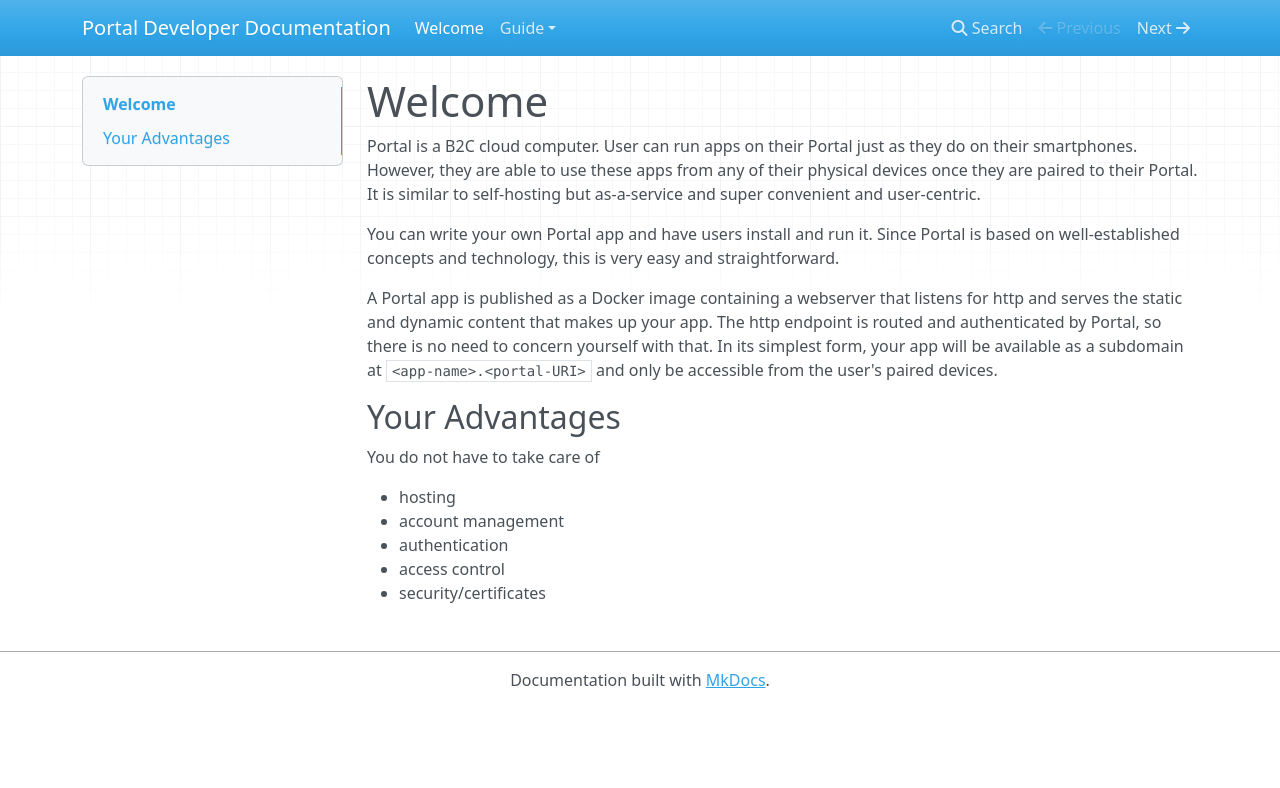
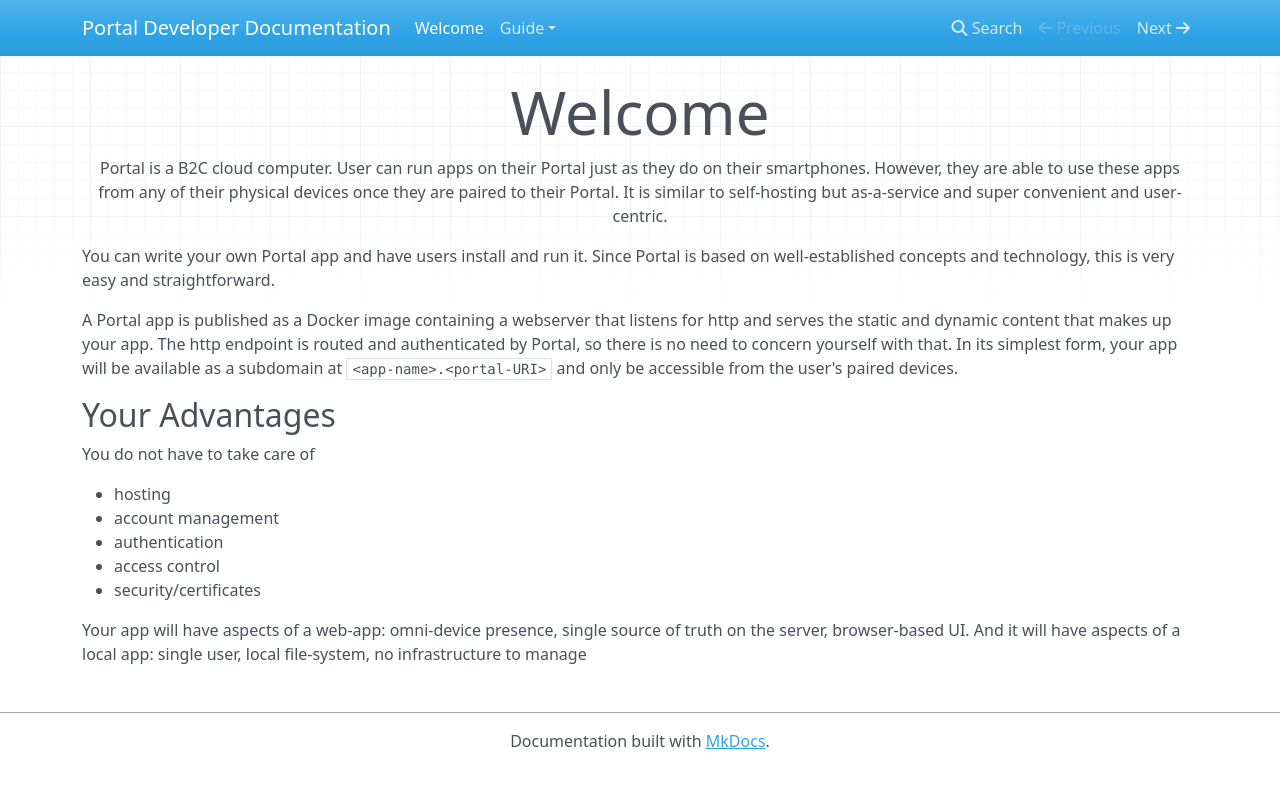
Before and after one commit to FreeshardBase/documentation, an MkDocs documentation site: the page built from docs/index.md, in a window 1280 px wide. Shown: the top 788 px of the page. Built offline with MkDocs 1.6.1, drawn with Linux system fonts in a browser that asks for light colours; nearby versions of some CDN libraries.

Commit message:
progress with styling and some content

```diff
--- /dev/null
+++ b/docs/css/extra.css
@@ -0,0 +1,49 @@
+div.col-md-9 h1:first-of-type {
+    text-align: center;
+    font-size: 60px;
+    font-weight: 300;
+}
+
+div.col-md-9>p:first-of-type {
+    text-align: center;
+}
+
+div.col-md-9 p.admonition-title:first-of-type {
+    text-align: left;
+}
+
+div.col-md-9 h1:first-of-type .headerlink {
+    display: none;
+}
+
+code.no-highlight {
+    color: black;
+}
+
+/* Definition List styles */
+
+dd {
+    padding-left: 20px;
+}
+
+/* Homepage */
+
+body.homepage div.jumbotron {
+    margin-top: 1.5rem;
+    padding-top: 1rem;
+    padding-bottom: 0;
+}
+
+body.homepage div.jumbotron div.card {
+    margin-bottom: 2rem;
+}
+
+body.homepage>div.container>div.row>div.col-md-3 {
+    display: none;
+}
+
+body.homepage>div.container>div.row>div.col-md-9 {
+    margin-left: 0;
+    flex: 0 0 100%;
+    max-width: 100%;
+}
--- a/docs/index.md
+++ b/docs/index.md
@@ -20,3 +20,9 @@ You do not have to take care of
 * authentication
 * access control
 * security/certificates
+
+
+
+
+Your app will have aspects of a web-app: omni-device presence, single source of truth on the server, browser-based UI.
+And it will have aspects of a local app: single user, local file-system, no infrastructure to manage
--- a/mkdocs.yml
+++ b/mkdocs.yml
@@ -5,7 +5,15 @@ site_dir: public
 nav:
   - Welcome: 'index.md'
   - Guide:
+    - 'overview.md'
     - 'app_json.md'
     - 'installation.md'
     - 'persisting.md'
     - 'routing_and_ac.md'
+    - 'events.md'
+
+extra_css:
+    - css/extra.css
+
+markdown_extensions:
+  - admonition
```
Also changed, not shown: docs/events.md (added, +10 -0 lines), docs/overview.md (added, +4 -0 lines).
